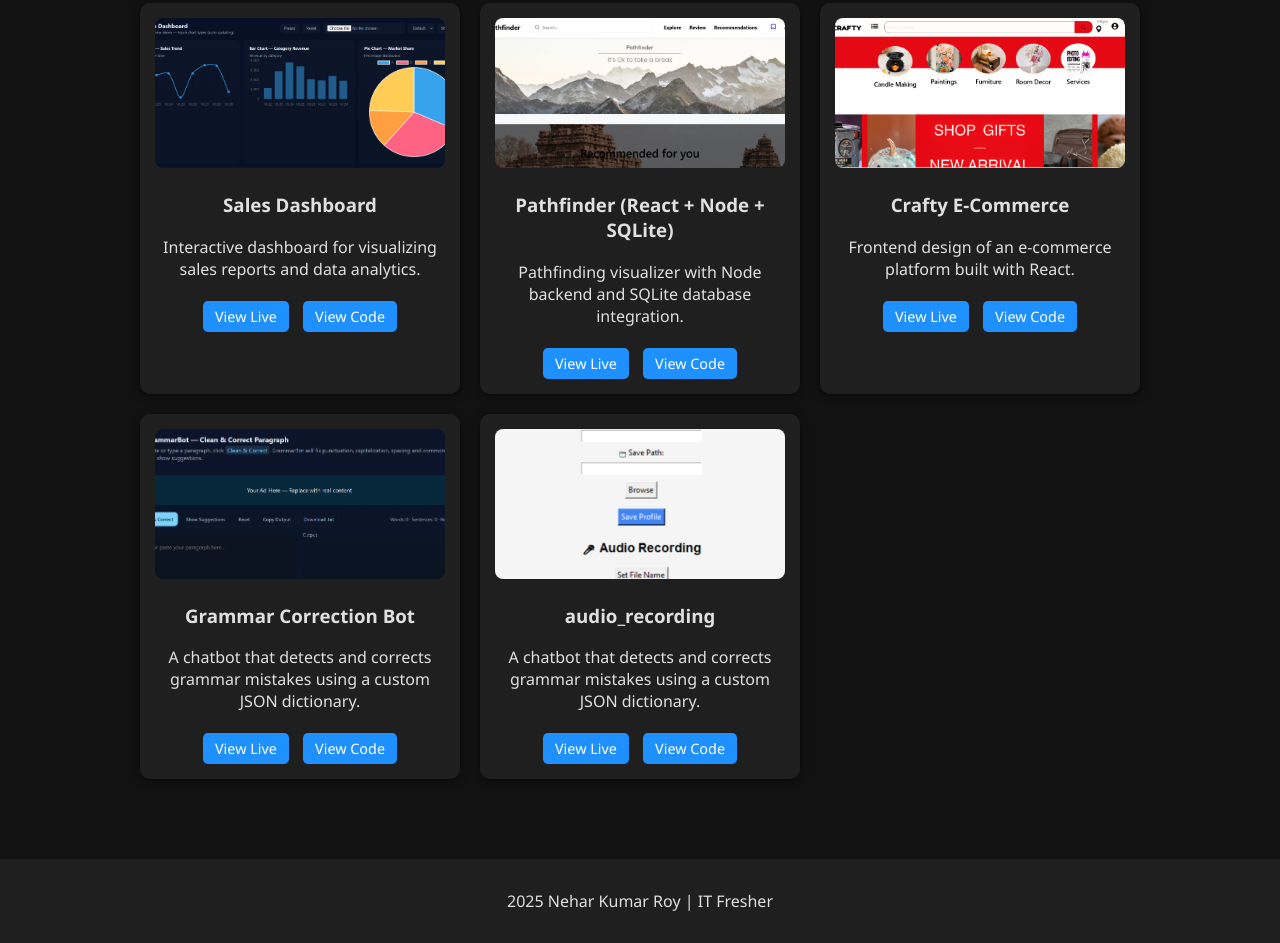
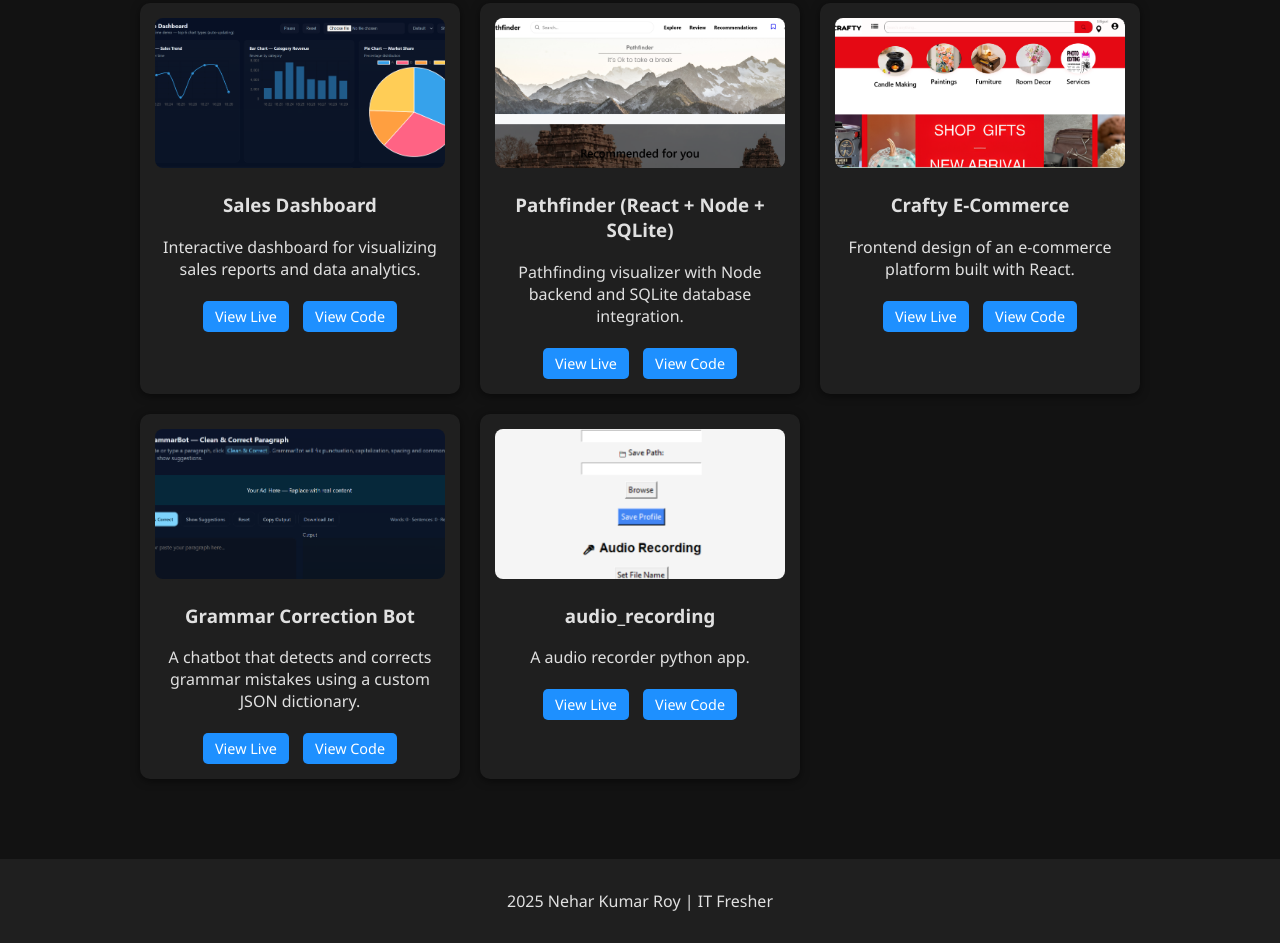
Before and after one commit to neharkumarroy/portfolio-nehar, a plain HTML site: page index.html in a window 1280 px wide. Shown: the part 891-1834 px from the top of the page. Drawn offline with Linux system fonts and the light colour scheme.

Commit message:
index.html

```diff
--- a/index.html
+++ b/index.html
@@ -299,7 +299,7 @@
         <div class="card">
           <img src="recording.png" alt="audio_recording">
           <h3>audio_recording</h3>
-          <p>A chatbot that detects and corrects grammar mistakes using a custom JSON dictionary.</p>
+          <p>A audio recorder python app.</p>
           <a href="https://github.com/neharkumarroy/audio-recorder/" class="btn" target="_blank">View Live</a>
           <a href="https://github.com/neharkumarroy/audio-recorder" class="btn" target="_blank">View Code</a>
         </div>
```
